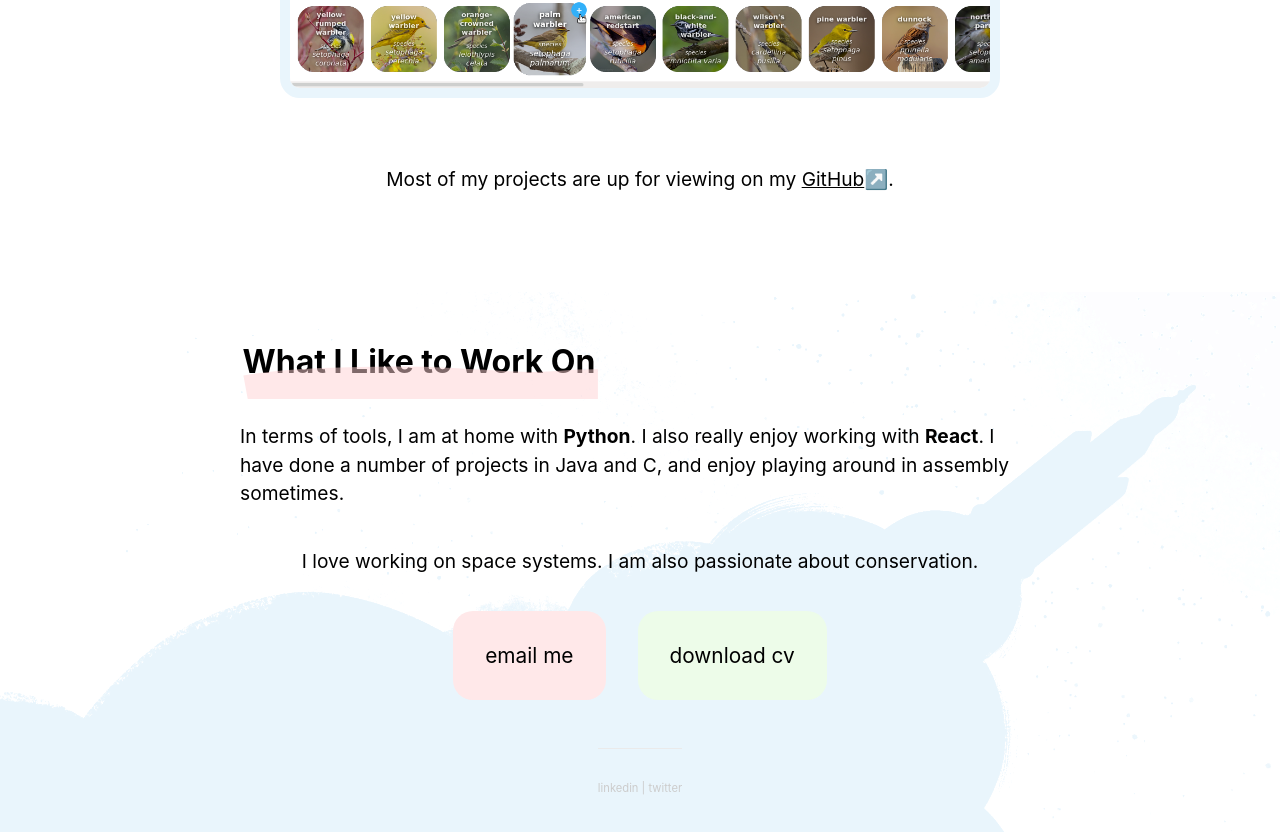
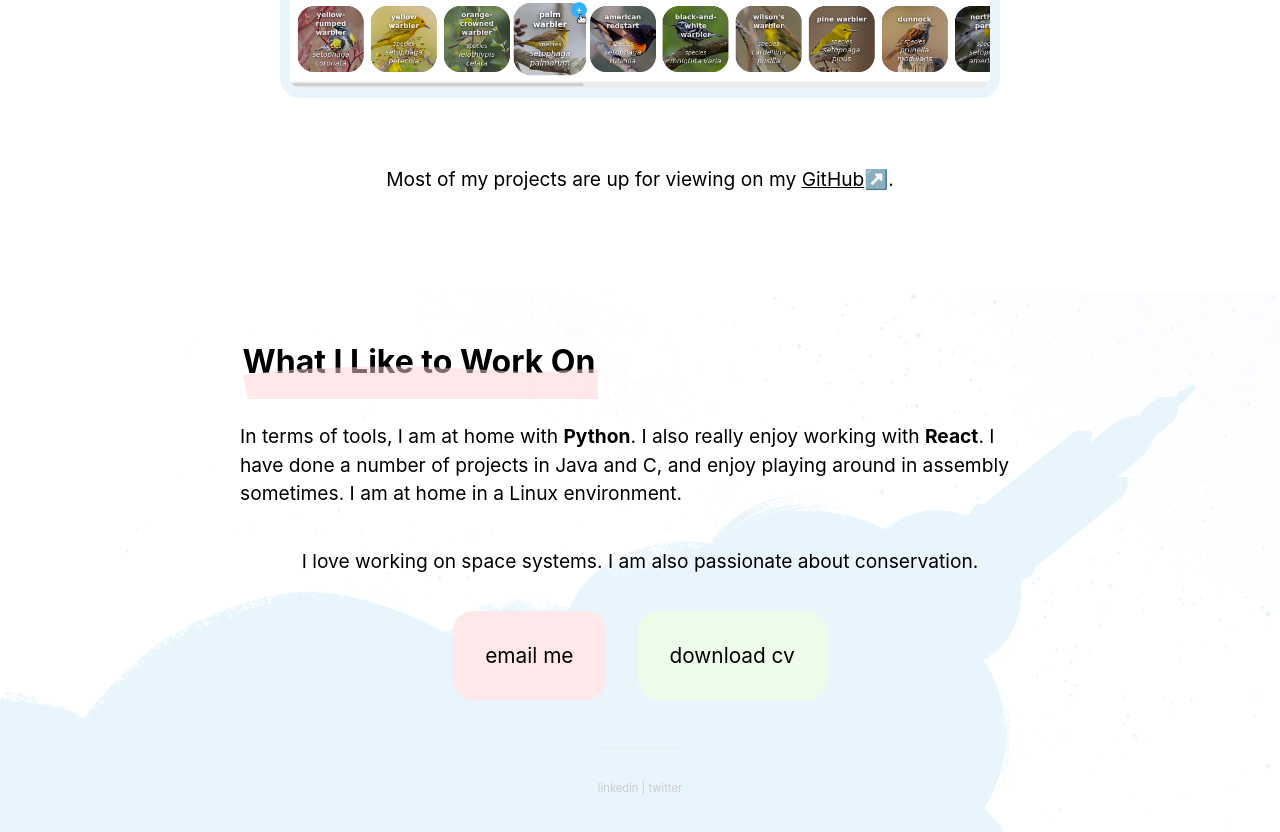
Before and after one commit to shintoo/seanrapp.dev, a Next.js app: page / in a window 1280 px wide. Shown: the part 3042-3874 px from the top of the page. Built offline with nearby package versions, Linux system fonts and the light colour scheme.

Commit message:
Update Prospects.tsx

```diff
--- a/components/prospects/Prospects.tsx
+++ b/components/prospects/Prospects.tsx
@@ -12,7 +12,7 @@ export default function Prospects() {
       <p>
         In terms of tools, I am at home with <strong>Python</strong>. I also really enjoy working
         with <strong>React</strong>. I have done a number of projects in Java and C, and enjoy
-        playing around in assembly sometimes.
+        playing around in assembly sometimes. I am at home in a Linux environment.
       </p>
       <p>I love working on space systems. I am also passionate about conservation.</p>
       <div className={styles.container}>
```
